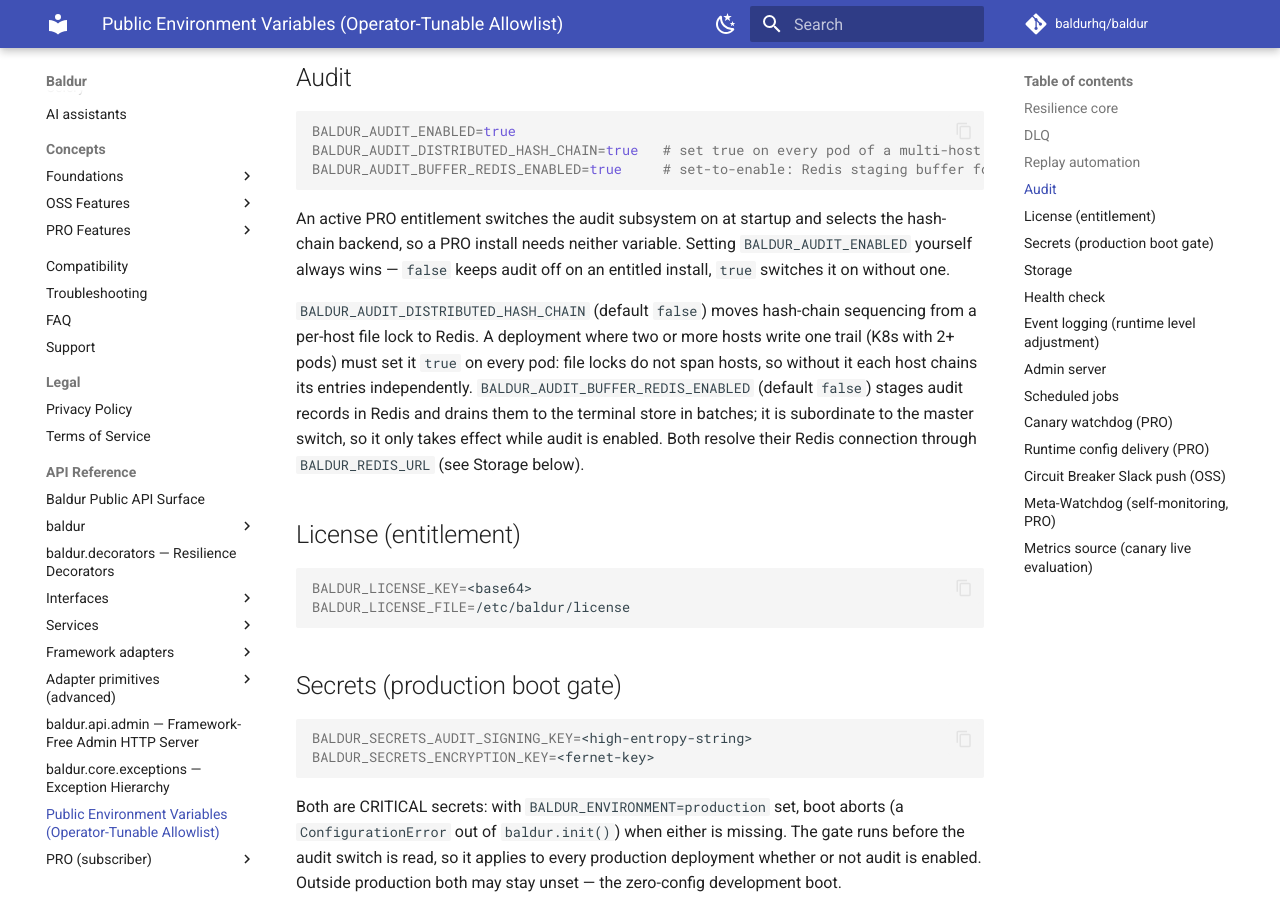
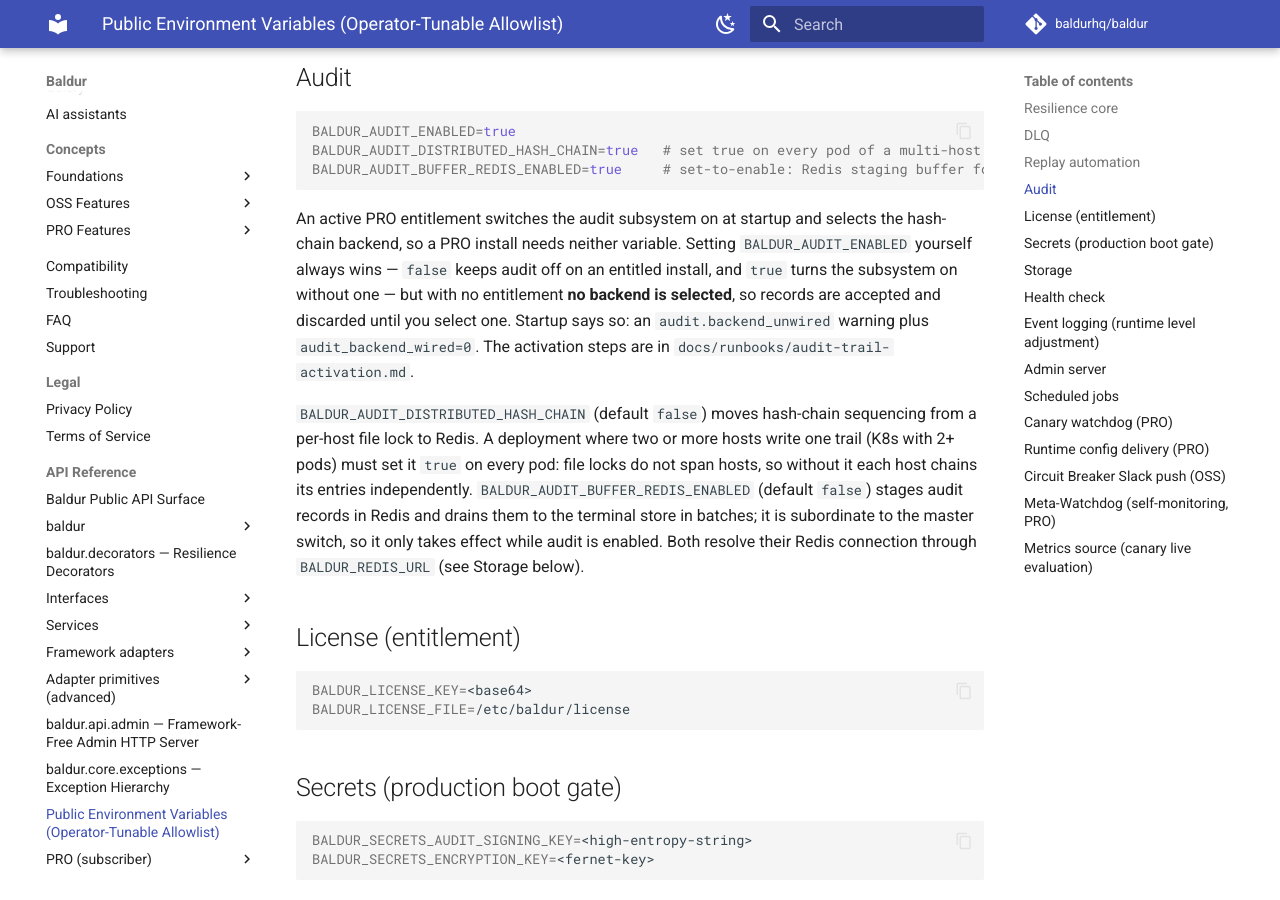
Before and after one commit to baldurhq/baldur, an MkDocs documentation site: the page built from docs/reference/env-vars.md, in a window 1280 px wide and 900 px high, scrolled down 1818 px. Built offline with MkDocs 1.6.1 and Material for MkDocs 9.7.7, drawn with Linux system fonts in a browser that asks for light colours; comment, search, counter and statistics services are not loaded.

Commit message:
docs(audit): say what the master switch does without an entitlement
`BALDUR_AUDIT_ENABLED=true` turns the audit subsystem on but selects no
backend when there is no active entitlement, so every record is accepted
and discarded. The activation runbook and the release notes already state
this; the env-var reference and the Audit Trail configuration table still
carried the unqualified "switches it on without one", which reads as a
promise of a working trail.

Both now name the consequence and point at the startup signals
(`audit.backend_unwired`, `audit_backend_wired=0`). No code change - this
is the documented tier boundary: OSS observes and logs, PRO persists.

```diff
--- a/docs/reference/env-vars.md
+++ b/docs/reference/env-vars.md
@@ -89,7 +89,11 @@
 An active PRO entitlement switches the audit subsystem on at startup and selects
 the hash-chain backend, so a PRO install needs neither variable. Setting
 `BALDUR_AUDIT_ENABLED` yourself always wins — `false` keeps audit off on an
-entitled install, `true` switches it on without one.
+entitled install, and `true` turns the subsystem on without one — but with no
+entitlement **no backend is selected**, so records are accepted and discarded
+until you select one. Startup says so: an `audit.backend_unwired` warning plus
+`audit_backend_wired=0`. The activation steps are in
+`docs/runbooks/audit-trail-activation.md`.
 
 `BALDUR_AUDIT_DISTRIBUTED_HASH_CHAIN` (default `false`) moves hash-chain
 sequencing from a per-host file lock to Redis. A deployment where two or more
```
Also changed, not shown: docs/concepts/pro/audit.md (+1 -1 lines).
